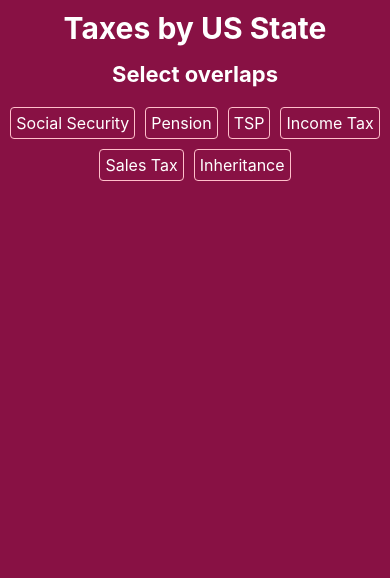
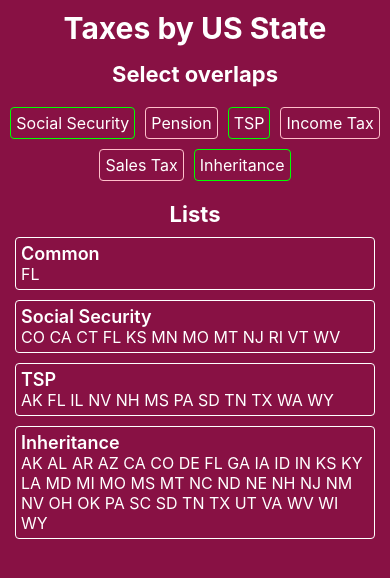
Before and after one commit to dirkdirk/StateTaxes, a React Native app: screen / in a window 390 px wide. Shown: the top 578 px of the page. Built offline with nearby package versions, Linux system fonts and the light colour scheme.

Commit message:
Improve layout.

```diff
--- a/components/DisplayLists.js
+++ b/components/DisplayLists.js
@@ -1,6 +1,6 @@
 import React, {useState, useEffect} from 'react';
 import {View, Text, ScrollView, StyleSheet} from 'react-native';
-import data from '../data';
+import DATA from '../data';
 import {intersection, map} from 'lodash';
 
 const DisplayLists = ({selectedLists}) => {
@@ -12,13 +12,13 @@ const DisplayLists = ({selectedLists}) => {
       // Get an array of arrays of state names for each selectedLists.
       let listStates = map(
         selectedLists,
-        list => data.find(obj => obj.id === list).states,
+        list => DATA.find(obj => obj.id === list).states,
       );
       listStates = listStates.map(stateObj => stateObj.map(obj => obj.name));
       // Get intersection of listStates.
       let commonStates = intersection(...listStates);
       if (commonStates.length > 0) {
-        // Transform into a data obj.
+        // Transform into a DATA obj.
         commonStates = commonStates.map(state => {
           return {name: state};
         });
@@ -34,7 +34,7 @@ const DisplayLists = ({selectedLists}) => {
 
   const renderList = ({list}) => {
     // console.log('renderList()');
-    const listObj = data.find(x => x.id === list);
+    const listObj = DATA.find(x => x.id === list);
     const id = listObj.id;
     const name = listObj.name;
     const states = listObj.states;
@@ -54,11 +54,9 @@ const DisplayLists = ({selectedLists}) => {
     return (
       <View key={id} style={styles.listWrapper}>
         <Text style={styles.listTitle}>{name}</Text>
-        {states.map(state => (
-          <Text key={state.name} style={styles.stateName}>
-            {state.name}
-          </Text>
-        ))}
+        <Text style={styles.stateName}>
+          {states.map(state => state.name + ' ')}
+        </Text>
       </View>
     );
   };
@@ -68,8 +66,8 @@ const DisplayLists = ({selectedLists}) => {
       <>
         <Text style={styles.title}>Lists</Text>
         <ScrollView contentContainerStyle={styles.wrapper}>
+          {commonObj.id && renderCommon()}
           {selectedLists.map(list => renderList({list}))}
-          {commonObj.id && renderCommon()}
         </ScrollView>
       </>
     )
@@ -78,9 +76,9 @@ const DisplayLists = ({selectedLists}) => {
 
 const styles = StyleSheet.create({
   wrapper: {
-    flexDirection: 'row',
-    flexWrap: 'wrap',
-    marginHorizontal: 20,
+    marginHorizontal: 10,
+    // borderWidth: 1,
+    // borderColor: 'blue',
   },
   title: {
     fontSize: 22,
@@ -89,6 +87,8 @@ const styles = StyleSheet.create({
     margin: 5,
     marginTop: 5,
     textAlign: 'center',
+    // borderWidth: 1,
+    // borderColor: 'green',
   },
   listWrapper: {
     margin: 5,
--- a/components/SelectLists.js
+++ b/components/SelectLists.js
@@ -1,13 +1,18 @@
 import React, {useState} from 'react';
-import {Pressable, Text, StyleSheet, ScrollView} from 'react-native';
-import data from '../data';
+import {Pressable, Text, StyleSheet, ScrollView, View} from 'react-native';
+import DATA from '../data';
 import DisplayLists from './DisplayLists';
 
 const SelectLists = () => {
-  const [selectedLists, setSelectedLists] = useState([]);
+  const [selectedLists, setSelectedLists] = useState([
+    'ss',
+    'tsp',
+    'inheritance',
+  ]);
+  // const [selectedLists, setSelectedLists] = useState([]);
 
   const toggleSelected = id => {
-    console.log('toggleSelected() id: ', id);
+    // console.log('toggleSelected() id: ', id);
     selectedLists.includes(id)
       ? setSelectedLists(prev => prev.filter(i => i !== id))
       : setSelectedLists(prev => [...prev, id]);
@@ -29,21 +34,28 @@ const SelectLists = () => {
 
   return (
     <>
-      <Text style={styles.title}>Select overlaps</Text>
-      <ScrollView contentContainerStyle={styles.wrapper}>
-        {data.map(item => renderItem({item}))}
-      </ScrollView>
-      <DisplayLists selectedLists={selectedLists} />
+      <View>
+        <Text style={styles.title}>Select overlaps</Text>
+        <ScrollView contentContainerStyle={styles.buttonsWrapper}>
+          {DATA.map(item => renderItem({item}))}
+        </ScrollView>
+      </View>
+      <View>
+        <DisplayLists selectedLists={selectedLists} />
+      </View>
     </>
   );
 };
 
 const styles = StyleSheet.create({
-  wrapper: {
+  buttonsWrapper: {
     flexDirection: 'row',
     flexWrap: 'wrap',
     justifyContent: 'center',
     marginTop: 10,
+    marginBottom: 10,
+    // borderWidth: 1,
+    // borderColor: 'red',
   },
   title: {
     fontSize: 22,
--- a/data.js
+++ b/data.js
@@ -1,6 +1,6 @@
 // https://www.annuityexpertadvice.com/states-that-dont-tax-retirement-income
 
-const data = [
+const DATA = [
   {
     id: 'ss',
     name: 'Social Security',
@@ -136,4 +136,4 @@ const data = [
   },
 ];
 
-export default data;
+export default DATA;
```
